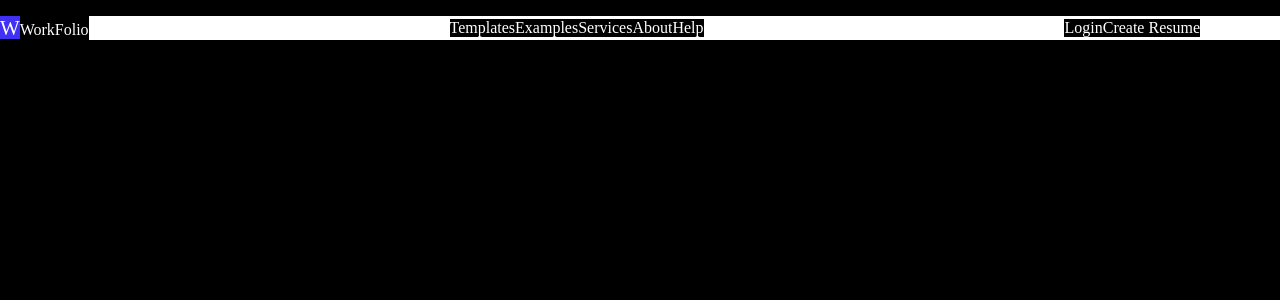
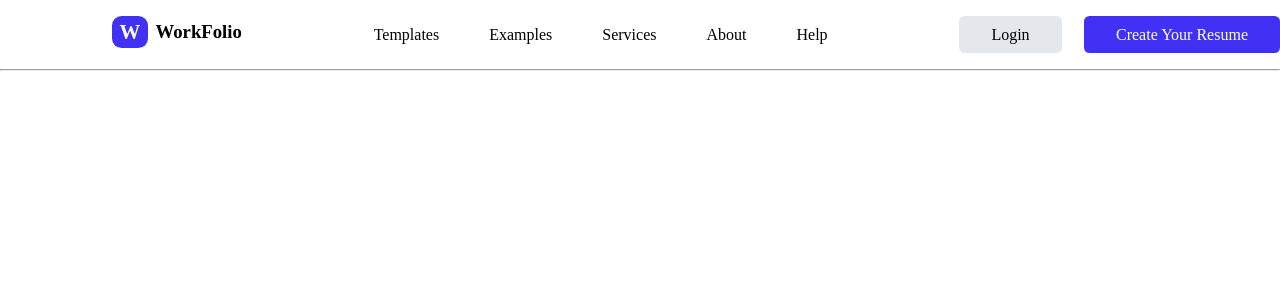
Before and after one commit to soumen974/WorkFolio, a React (Create React App) app: page / in a window 1280 px wide. Shown: the top 300 px of the page. Built offline with nearby package versions, Linux system fonts and the light colour scheme.

Commit message:
making of nav component done

```diff
--- a/src/App.css
+++ b/src/App.css
@@ -2,53 +2,13 @@
 margin: 0;
 padding: 0;
 box-sizing: border-box;
-
+font-family:cursive;
+/* font-family:Arial, Helvetica, sans-serif; */
 }
 body{
 width: 100%;
 height: 100%;
-background-color: black;
-color: white;
+/* background-color: black; */
+color: rgb(0, 0, 0);
 
 }
-.sec-1{
- background-color: white;
- margin-top: 1rem;
-}
-nav{
-
-}
-.navElements{
-  display: flex;
-  justify-content: space-between;
-  width: 100%;
-  height: auto ;
-  max-width: 1200px;
-  align-items: center;
-}
-.logo{  background-color: black;
-}
-.logo_icon{
-  font-size: 1.3rem;
-  background-color: #4031F4;
-  gap: 0.5rem;
-}
-.navElements .LinkComponents{
-  gap: 2rem;
-}
-
-.navElements ul > li{
-  display:inline-flex;
-  background-color: black;
-
-
-}
-
-.user_click_buttons{
-  display:inline-flex;
-  background-color: black;
-
-
-}
-.logInButton{}
-.Create_cv{}
--- a/src/App.js
+++ b/src/App.js
@@ -1,30 +1,12 @@
 import './App.css';
+import NavBar from "./Components/NavBar";
 
 function App() {
   return (
     <body>
+        <NavBar></NavBar>
 
-    <section className="sec-1">
-        <nav>
-            <div className="navElements">
-                <div className="logo" > <span className="logo_icon">W</span>WorkFolio</div>
-                <div className="LinkComponents">
-                    <ul>
-                        <li>Templates</li>
-                        <li>Examples</li>
-                        <li>Services</li>
-                        <li>About</li>
-                        <li>Help</li>
-                    </ul>
-                </div>
 
-                <div className="user_click_buttons">
-                    <div className="logInButton"> Login</div>
-                    <div className="Create_cv">Create Resume</div>
-                </div>
-            </div>
-        </nav>
-    </section>
 
 </body>
   );
--- /dev/null
+++ b/src/Components/NavBar.jsx
@@ -0,0 +1,29 @@
+import React from 'react'
+import './navBar.css'
+
+export default function NavBar() {
+  return (
+    <>
+    <section className="sec-1">
+        <nav>
+            <div className="navElements">
+                <div className="logo" > <span className="logo_icon">W</span><h3>WorkFolio</h3></div>
+                <div className="LinkComponents">
+                    <ul>
+                        <li>Templates</li>
+                        <li>Examples</li>
+                        <li>Services</li>
+                        <li>About</li>
+                        <li>Help</li>
+                    </ul>
+                </div>
+
+                <div className="user_click_buttons">
+                    <div className="logInButton"> Login</div>
+                    <div className="Create_cv">Create Your Resume</div>
+                </div>
+            </div>
+        </nav><hr/>
+    </section></>
+  )
+}
--- /dev/null
+++ b/src/Components/navBar.css
@@ -0,0 +1,73 @@
+.sec-1{
+    margin-top: 1rem;
+   }
+   nav{
+    margin-bottom: 1rem;
+   }
+
+
+   .navElements{
+     display: flex;
+     justify-content: space-between;
+     width: 100%;
+     height: auto ;
+     max-width: 1480px;
+     align-items: center;
+   }
+   .logo{
+     margin-left: 7rem;
+     gap: 0.5rem;
+     display: flex;
+   }
+   .logo_icon{
+     font-size: 1.3rem;
+     background-color: #4031F4;
+     border: 1px solid rgba(0, 0, 0, 0);
+     font-weight: bold;
+     border-radius: 0.6rem;
+     padding:  0.2rem 0.4rem 0.2rem 0.4rem;
+     margin-top: -0.29rem;
+     color: white;
+   }
+   .navElements .LinkComponents{
+     max-width: 1200px;
+     margin-left: 10%;
+     gap: 2rem;
+
+   }
+
+   ul {
+
+     display: flex;
+     gap: 50px;
+   }
+
+   .navElements ul > li{
+     display:inline-flex;
+     /* margin-left: 10%; */
+
+
+
+
+   }
+
+   .user_click_buttons{
+     display: flex;
+     gap: 1.4rem;
+     margin-left:10%;
+
+
+   }
+   .logInButton{
+    padding: 0.6rem 2rem;
+    background-color: #E4E8EC;
+    border-radius: 0.34rem  ;
+
+
+   }
+   .Create_cv{
+    background-color: #4031F4;
+    color: white;
+    border-radius: 0.34rem ;
+    padding: 0.6rem 2rem;
+   }
```
